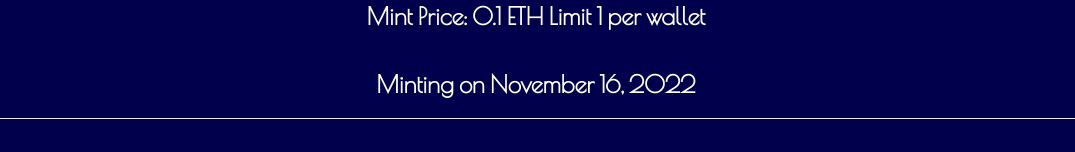
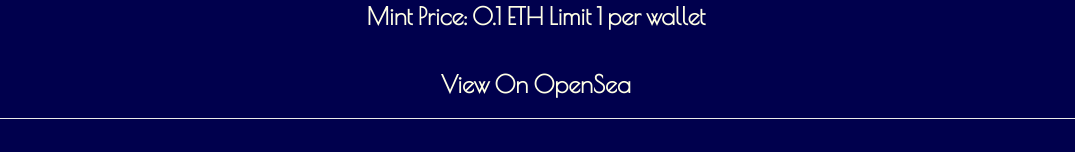
Before and after one commit to sdavidkong/front-end-olympus-etheria, a Next.js app: page / in a window 1280 px wide. Shown: the part 1260-1412 px from the top of the page, without its empty margins (104-1179 px from the left). Built offline with nearby package versions, Linux system fonts and the light colour scheme.

Commit message:
added opensea link

```diff
--- a/pages/index.js
+++ b/pages/index.js
@@ -68,7 +68,11 @@
       </div>
 
       <h2>Mint Price: 0.1 ETH Limit 1 per wallet</h2>
-      <h2>Minting on November 16, 2022</h2>
+      <h2>
+        <Link href="https://opensea.io/collection/olympus-etheria-official">
+          <a className={styles.navlink}>View On OpenSea</a>
+        </Link>
+      </h2>
     </div>
   );
 }
```
